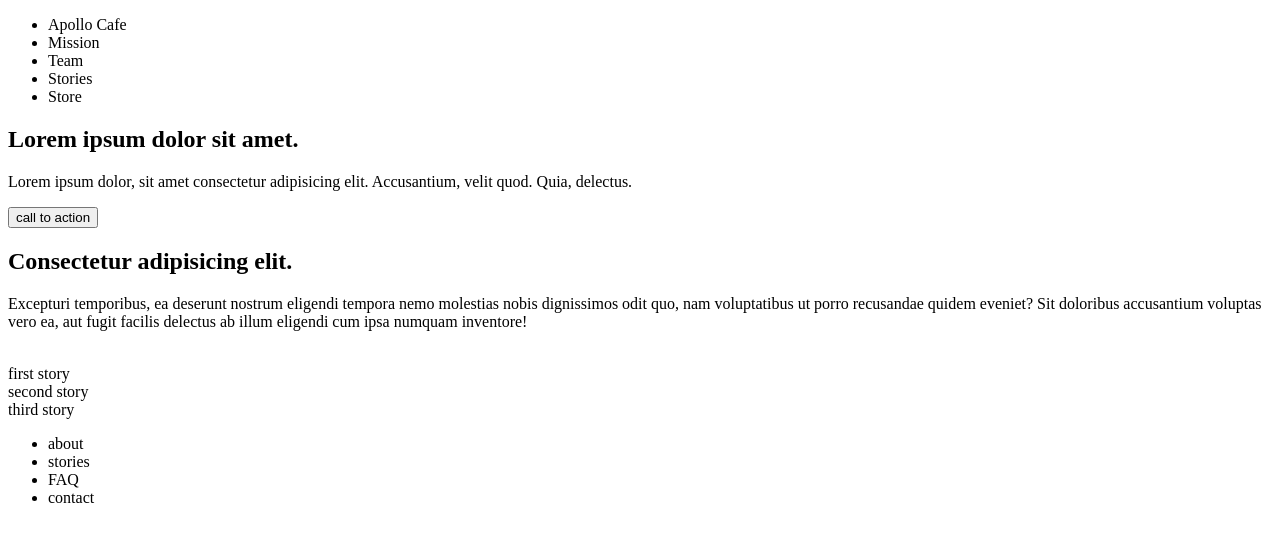
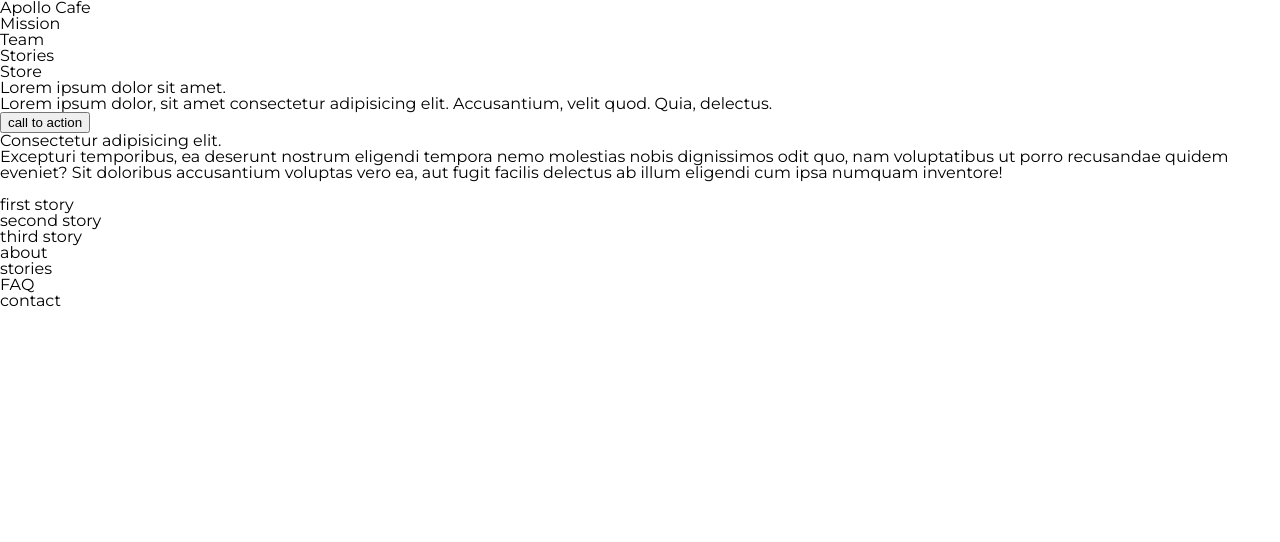
Before and after one commit to mateuszurban/portfolio-cafe-apollo, a React app: page / in a window 1280 px wide. Shown: the top 542 px of the page. Built offline with nearby package versions, Linux system fonts and the light colour scheme.

Commit message:
Link CSS, add CSS reset and main font

```diff
--- a/src/App.js
+++ b/src/App.js
@@ -5,6 +5,8 @@
 import Benefits from './components/Benefits'
 import SocialProof from "./components/SocialProof"
 import Footer from './components/Footer'
+
+import './css/style.css'
 
 const App = () => {
     return (
--- /dev/null
+++ b/src/css/style.css
@@ -0,0 +1,59 @@
+/* http://meyerweb.com/eric/tools/css/reset/
+   v2.0 | 20110126
+   License: none (public domain)
+*/
+
+html, body, div, span, applet, object, iframe,
+h1, h2, h3, h4, h5, h6, p, blockquote, pre,
+a, abbr, acronym, address, big, cite, code,
+del, dfn, em, img, ins, kbd, q, s, samp,
+small, strike, strong, sub, sup, tt, var,
+b, u, i, center,
+dl, dt, dd, ol, ul, li,
+fieldset, form, label, legend,
+table, caption, tbody, tfoot, thead, tr, th, td,
+article, aside, canvas, details, embed,
+figure, figcaption, footer, header, hgroup,
+menu, nav, output, ruby, section, summary,
+time, mark, audio, video {
+	margin: 0;
+	padding: 0;
+	border: 0;
+	font-size: 100%;
+	font: inherit;
+	vertical-align: baseline;
+}
+/* HTML5 display-role reset for older browsers */
+article, aside, details, figcaption, figure,
+footer, header, hgroup, menu, nav, section {
+	display: block;
+}
+body {
+	line-height: 1;
+}
+ol, ul {
+	list-style: none;
+}
+blockquote, q {
+	quotes: none;
+}
+blockquote:before, blockquote:after,
+q:before, q:after {
+	content: '';
+	content: none;
+}
+table {
+	border-collapse: collapse;
+	border-spacing: 0;
+}
+
+/* My code starts here. */
+/* General section: */
+
+body {
+	font-size: 16px;
+	font-family: 'Montserrat', "Arial", sans-serif;
+	font-weight: 400;
+}
+
+/* Navbar section: */
--- a/src/index.html
+++ b/src/index.html
@@ -4,6 +4,9 @@
     <meta charset="UTF-8">
     <meta http-equiv="X-UA-Compatible" content="IE=edge">
     <meta name="viewport" content="width=device-width, initial-scale=1.0">
+    <!-- <link rel="preconnect" href="https://fonts.googleapis.com"> -->
+    <!-- <link rel="preconnect" href="https://fonts.gstatic.com" crossorigin> -->
+    <link href="https://fonts.googleapis.com/css2?family=Montserrat:wght@400;700;900&display=swap" rel="stylesheet">
     <title>Apollo Cafe</title>
 </head>
 <body>
```
Also changed, not shown: 1 other file (tests, documents, lock files or other folders).
